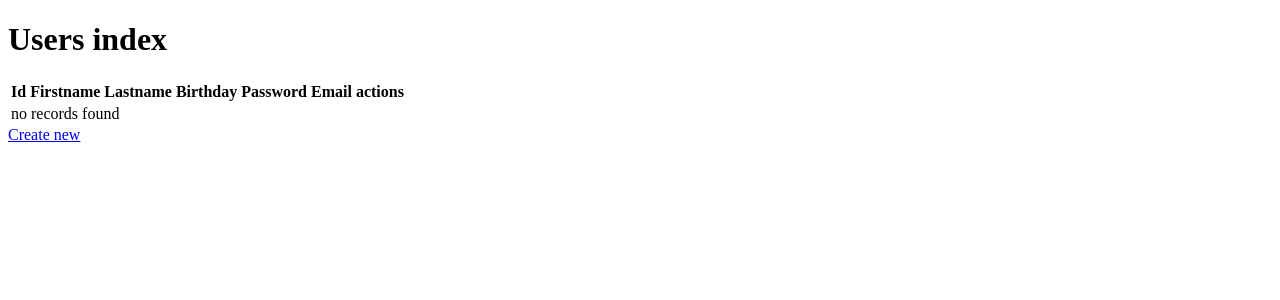
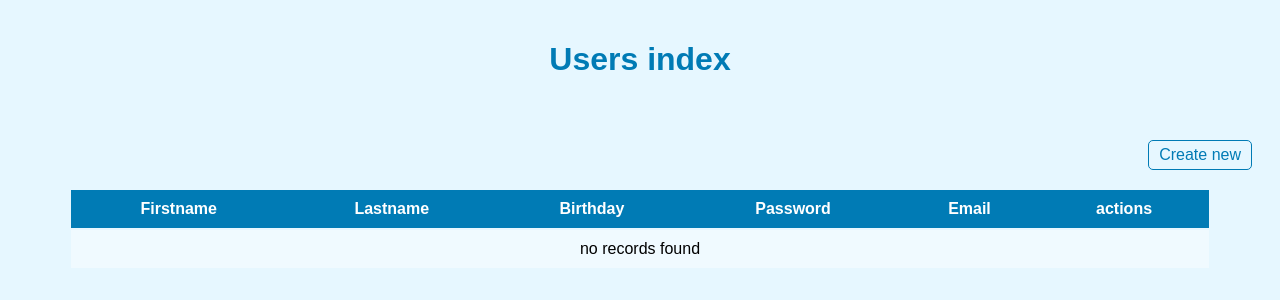
Before and after one commit to Turbotard/Symfony-Project, a Symfony app: template templates/users/index.html.twig in a window 1280 px wide. Shown: the top 300 px of the page. Run offline with Twig, Linux system fonts and the light colour scheme; the template is opened without the code that fills it, so the values that code supplies are empty; some libraries are stand-ins or nearby versions.

Commit message:
update style

```diff
--- a/templates/users/index.html.twig
+++ b/templates/users/index.html.twig
@@ -2,13 +2,85 @@
 
 {% block title %}Users index{% endblock %}
 
+{% block stylesheets %}
+    <style>
+        /* Fond général */
+        body {
+            background-color: #e6f7ff;
+            font-family: Arial, sans-serif;
+        }
+
+        /* En-tête */
+        h1 {
+            text-align: center;
+            color: #007bb5;
+            padding: 20px 0;
+        }
+
+        /* Bouton */
+        .create-btn {
+            float: right;
+            margin: 20px;
+        }
+
+        /* Tableau */
+        .table {
+            width: 90%;
+            margin: 20px auto;
+            border-collapse: collapse;
+        }
+
+        .table thead {
+            background-color: #007bb5;
+            color: #ffffff;
+        }
+
+        .table thead th {
+            padding: 10px;
+            border-bottom: 2px solid #e6f7ff;
+        }
+
+        .table tbody tr:nth-child(odd) {
+            background-color: #f0faff;
+        }
+
+        .table tbody tr:nth-child(even) {
+            background-color: #c9e6ff;
+        }
+
+        .table td {
+            padding: 10px;
+            text-align: center;
+        }
+
+        /* Liens */
+        a {
+            color: #007bb5;
+            text-decoration: none;
+            margin: 0 10px;
+            padding: 5px 10px;
+            background-color: #e6f7ff;
+            border: 1px solid #007bb5;
+            border-radius: 5px;
+            transition: background-color 0.3s, color 0.3s;
+        }
+
+        a:hover {
+            background-color: #007bb5;
+            color: #ffffff;
+        }
+    </style>
+{% endblock %}
+
 {% block body %}
     <h1>Users index</h1>
+
+    <a href="{{ path('app_users_new') }}" class="create-btn">Create new</a>
 
     <table class="table">
         <thead>
         <tr>
-                <th>Id</th>
+            <!-- ID retiré -->
             <th>Firstname</th>
             <th>Lastname</th>
             <th>Birthday</th>
@@ -20,7 +92,7 @@
         <tbody>
         {% for user in users %}
             <tr>
-                <td>{{ user.id }}</td>
+                <!-- Affichage ID retiré -->
                 <td>{{ user.firstname }}</td>
                 <td>{{ user.lastname }}</td>
                 <td>{{ user.birthday ? user.birthday|date('Y-m-d') : '' }}</td>
@@ -33,11 +105,9 @@
             </tr>
         {% else %}
             <tr>
-                <td colspan="7">no records found</td>
+                <td colspan="6">no records found</td>
             </tr>
         {% endfor %}
         </tbody>
     </table>
-
-    <a href="{{ path('app_users_new') }}">Create new</a>
 {% endblock %}
```
Lines whose indentation alone changed are shown as unchanged.
